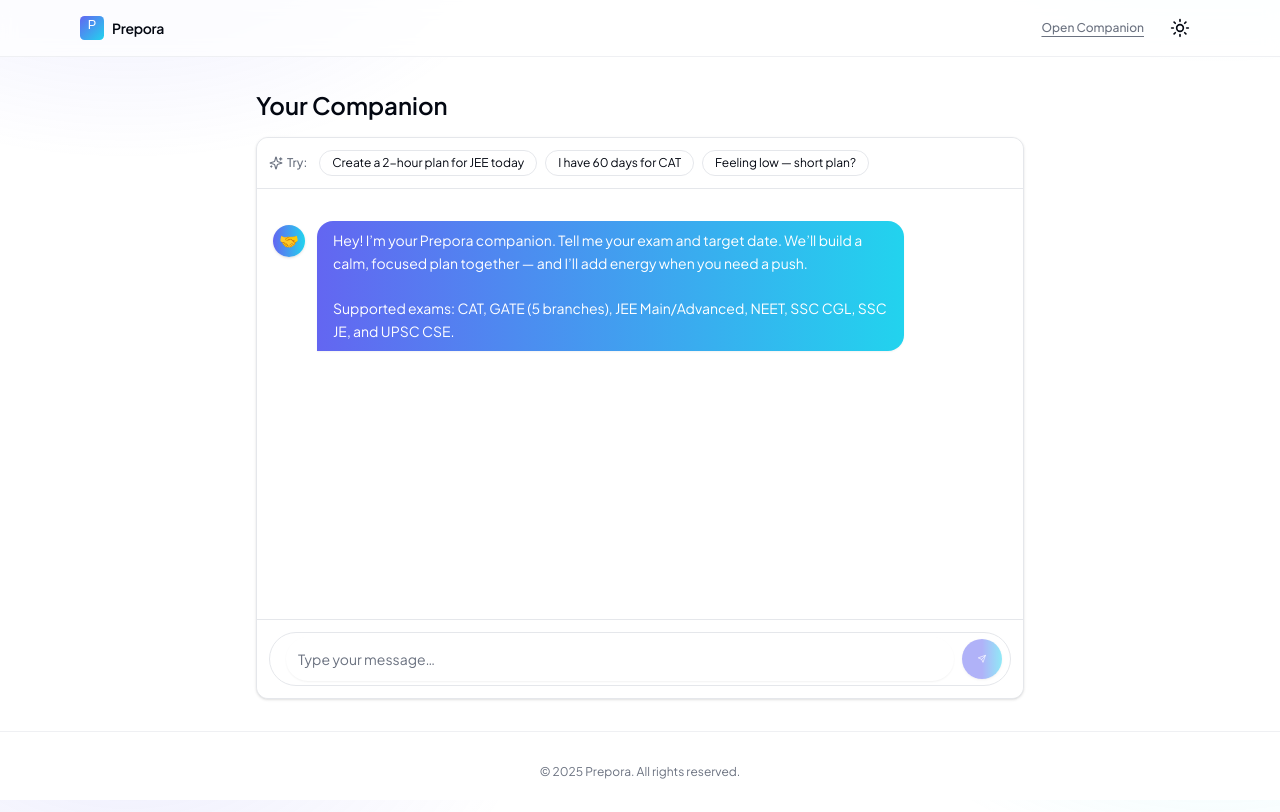
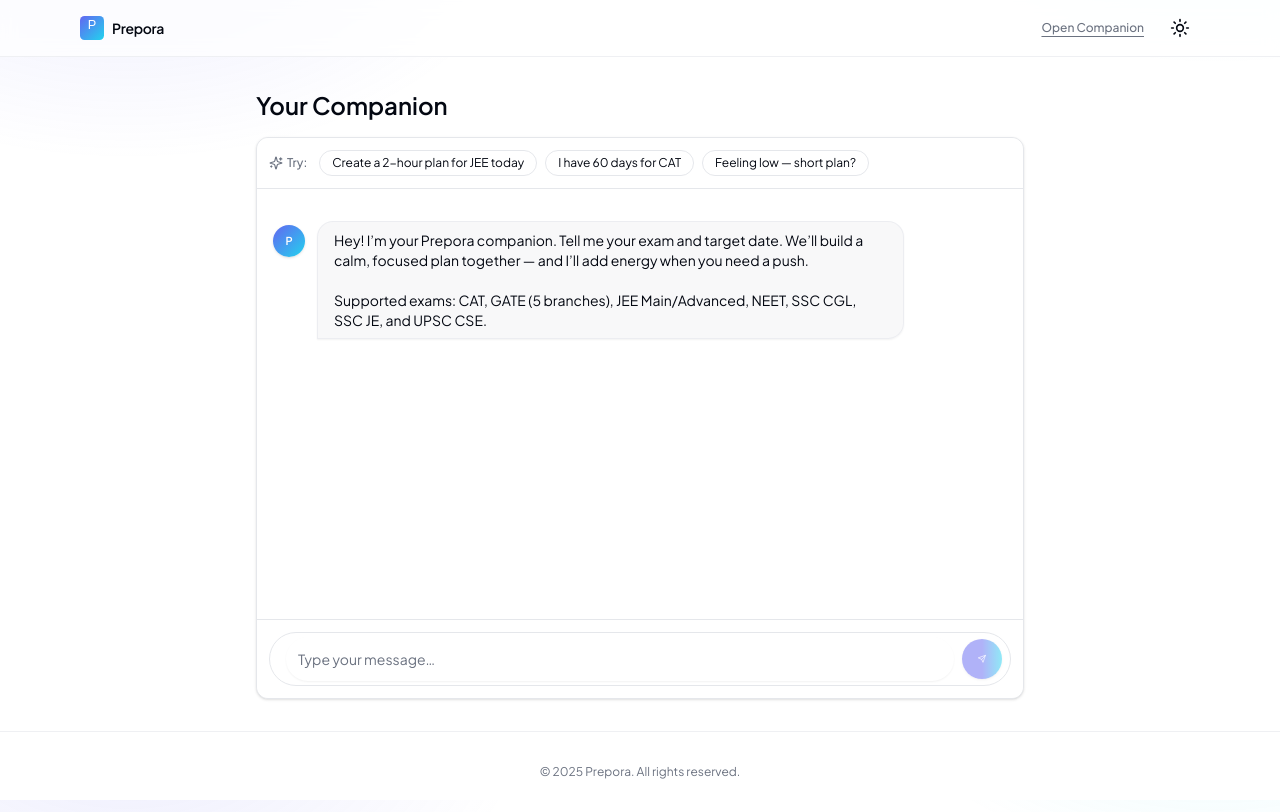
Before and after one commit to Om7906/Prepora, a Next.js app: page /companion in a window 1280 px wide. Built offline with nearby package versions, Linux system fonts and the light colour scheme.

Commit message:
Update ChatMessage.tsx

```diff
--- a/components/chat/ChatMessage.tsx
+++ b/components/chat/ChatMessage.tsx
@@ -8,27 +8,30 @@ type ChatMessageProps = {
 
 export function ChatMessage({ role, content, time }: ChatMessageProps) {
   const isUser = role === "user"
+
   return (
-    <div className={cn("flex w-full gap-3", isUser ? "justify-end" : "justify-start")}>
+    <div className={cn("flex w-full gap-3 leading-relaxed", isUser ? "justify-end" : "justify-start")}>
       {!isUser && (
-        <div className="mt-1 grid h-8 w-8 shrink-0 place-items-center rounded-full bg-gradient-to-r from-indigo-500 to-cyan-400 text-white shadow">
-          🤝
+        <div className="mt-1 grid h-8 w-8 shrink-0 place-items-center rounded-full bg-gradient-to-br from-indigo-500 to-cyan-400 text-[11px] font-semibold text-white shadow">
+          P
         </div>
       )}
+
       <div
         className={cn(
-          "max-w-[80%] rounded-2xl px-4 py-2 text-sm shadow-sm",
+          "max-w-[80%] rounded-2xl border px-4 py-2 text-sm shadow-sm",
           isUser
-            ? "rounded-br-none border border-border bg-white/80 dark:bg-white/10"
-            : "rounded-bl-none bg-gradient-to-r from-indigo-500 to-cyan-400 text-white"
+            ? "rounded-br-none border-border/70 bg-background"
+            : "rounded-bl-none border-border/60 bg-muted/60"
         )}
       >
-        <p className="whitespace-pre-line leading-relaxed">{content}</p>
-        {time ? <p className="mt-1 text-[10px] opacity-80">{time}</p> : null}
+        <p className="whitespace-pre-line">{content}</p>
+        {time ? <p className="mt-1 text-[10px] text-muted-foreground">{time}</p> : null}
       </div>
+
       {isUser && (
-        <div className="mt-1 grid h-8 w-8 shrink-0 place-items-center rounded-full bg-muted">
-          🧑
+        <div className="mt-1 grid h-8 w-8 shrink-0 place-items-center rounded-full bg-muted text-[11px] font-semibold text-foreground/70">
+          U
         </div>
       )}
     </div>
```
